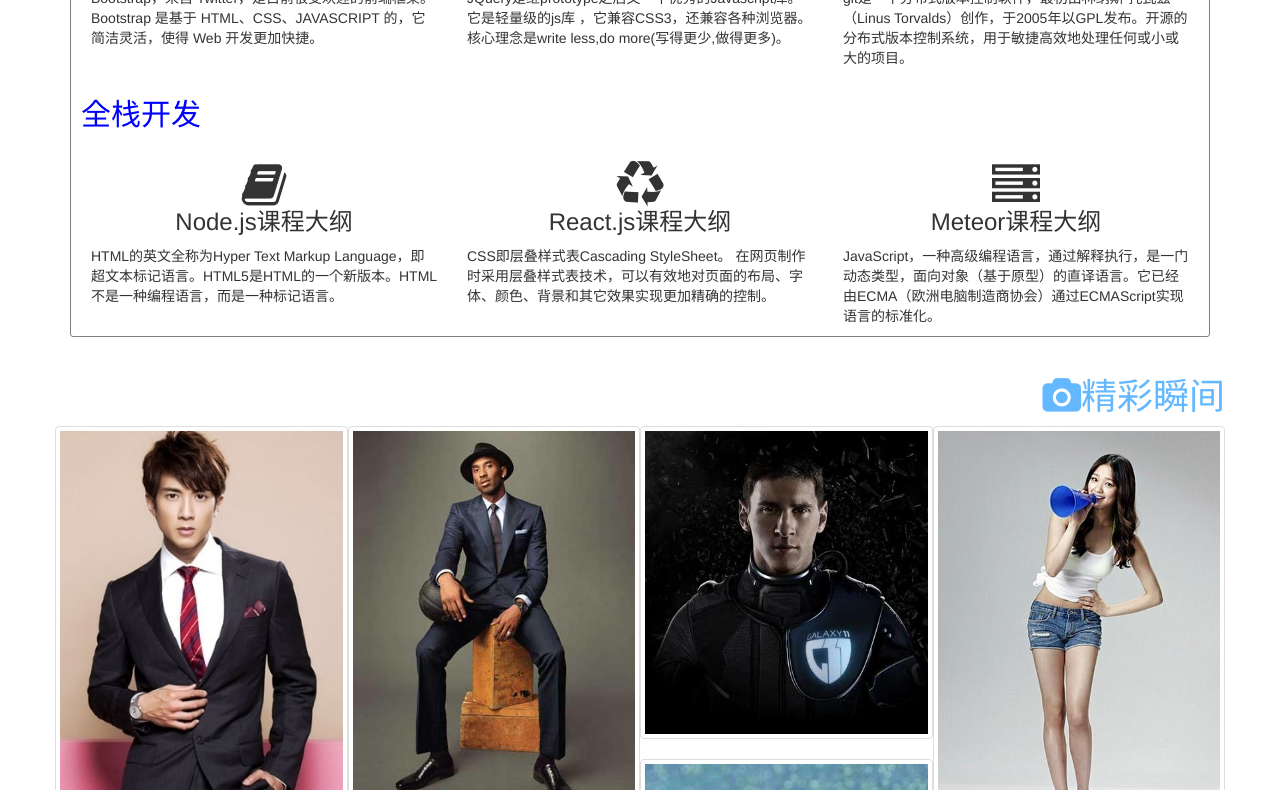
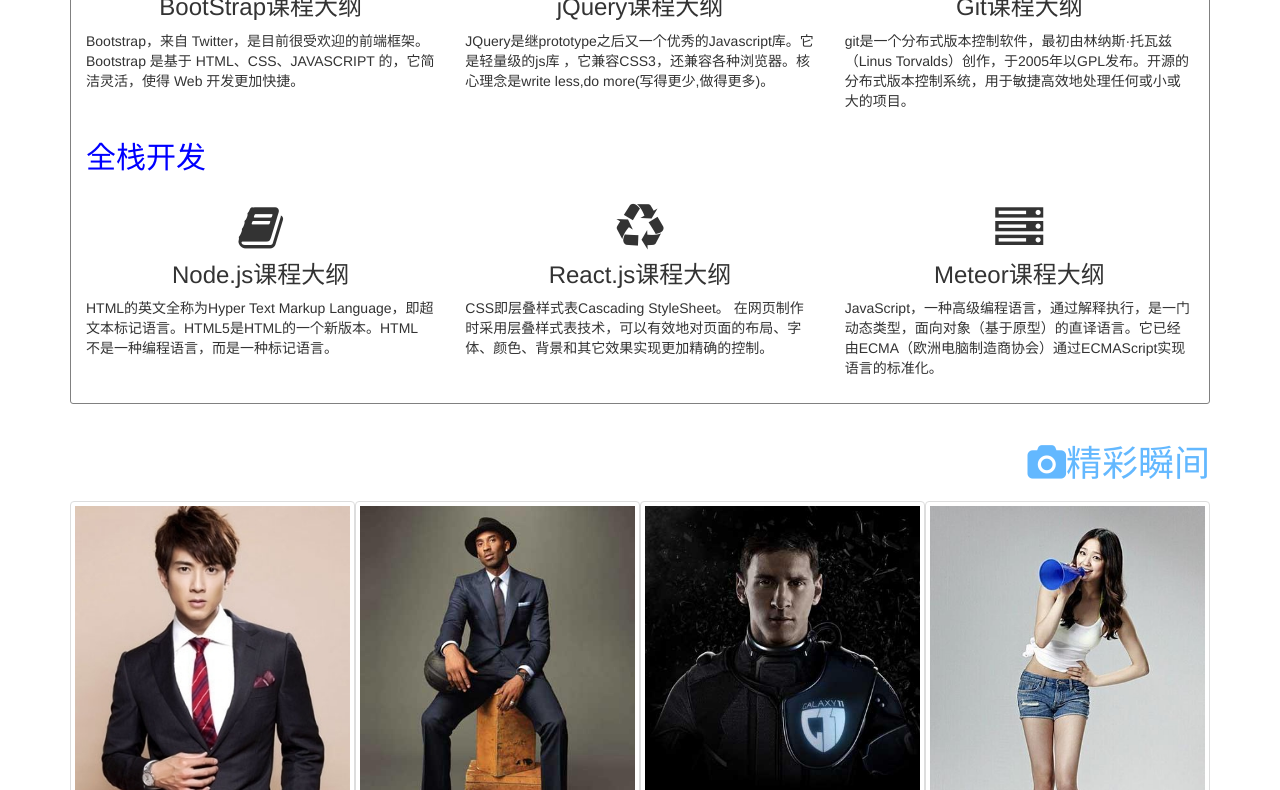
Before and after one commit to chanceLe/H5-page, a plain HTML site: page index.html in a window 1280 px wide. Shown: the part 977-1767 px from the top of the page. Drawn offline with nearby package versions, Linux system fonts and the light colour scheme.

Commit message:
finally commit.

```diff
--- a/index.html
+++ b/index.html
@@ -16,15 +16,15 @@
       border: 1px solid gray;
       border-radius: 3px;
       margin-top: 10px;
-      padding-left: 20px;
-      padding-right: 20px;
+    }
+    i{
+    margin-bottom: 10px;
     }
 
       #lunbo{
         margin-top: 60px;
       }
       h2{
-        padding-left:5px;
         color: blue;
       }
       #course i{
@@ -114,9 +114,10 @@
      </div>
    </div>
    <div class="container">
-   <div  id="course">
+   <div  id="course" style="padding:15px;">
+     <h2>前端课程</h2>
       <div class="row">
-        <h2>前端课程</h2>
+
         <div class="col-md-4 col-sm-6 col-xs-12">
           <h3><i class="fa fa-html5 fa-2x" aria-hidden="true"></i>HTML5课程大纲</h3>
           <p>HTML的英文全称为Hyper Text Markup Language，即超文本标记语言。HTML5是HTML的一个新版本。HTML 不是一种编程语言，而是一种标记语言。</p>
@@ -131,8 +132,8 @@
         </div>
       </div>
 
+      <h2>框架应用</h2>
       <div class="row">
-        <h2>框架应用</h2>
         <div class="col-md-4 col-sm-6 col-xs-12">
           <h3><i class="fa fa-btc fa-2x" aria-hidden="true"></i>BootStrap课程大纲</h3>
           <p>Bootstrap，来自 Twitter，是目前很受欢迎的前端框架。Bootstrap 是基于 HTML、CSS、JAVASCRIPT 的，它简洁灵活，使得 Web 开发更加快捷。</p>
@@ -147,8 +148,8 @@
         </div>
       </div>
 
+      <h2>全栈开发</h2>
       <div class="row">
-        <h2>全栈开发</h2>
         <div class="col-md-4 col-sm-6 col-xs-12">
           <h3><i class="fa fa-book icon fa-2x" aria-hidden="true"></i>Node.js课程大纲</h3>
           <p>HTML的英文全称为Hyper Text Markup Language，即超文本标记语言。HTML5是HTML的一个新版本。HTML 不是一种编程语言，而是一种标记语言。</p>
@@ -167,12 +168,13 @@
   <br>
    <!--学员风采 -->
    <div class="container">
-     <div class="row">
-       <h1 style="padding-left:20px;color:#63b8ff;float:right;">
+     <div class="row" style="padding-right:15px;">
+       <h1 style="color:#63b8ff;float:right;">
        <i class="fa fa-camera" aria-hidden="true"></i>精彩瞬间</h1>
      </div>
    </div>
-   <div class="container student" style="padding:0;">
+   <div class="container">
+   <div class="student">
         <div class="col-md-3 col-sm-4 col-xs-6 member thumbnail ">
             <img src="images/t1.jpg" alt="" class="img-responsive">
         </div>
@@ -211,6 +213,7 @@
         <div class="col-md-3 col-sm-4 col-xs-6 member thumbnail">
             <img src="images/t12.jpg" alt="" class="img-responsive">
         </div>
+        </div>
       </div>
     </div>
    </div>
@@ -222,7 +225,7 @@
        <i class="fa fa-usd" aria-hidden="true"></i>优惠折扣</h1>
      </div>
    </div>
-   <div class="container"  style="padding:0;">
+   <div class="container" style="padding:0;">
      <div class="tablebox col-md-4 col-sm-4 col-xs-12" >
        <div class="panel panel-default" style="border-color:pink;">
        <div class="panel-heading" style="background-color:pink;">前端课程</div>
@@ -251,14 +254,9 @@
      </div>
      </div>
 
-
-
      <div class="tablebox col-md-4 col-sm-4 col-xs-12" >
        <div class="panel panel-primary" >
        <div class="panel-heading" >全栈课程</div>
-       <!-- <div class="panel-body">
-         Basic panel example
-       </div> -->
        <table class="table">
          <tr>
            <td>课程名称</td>
```
